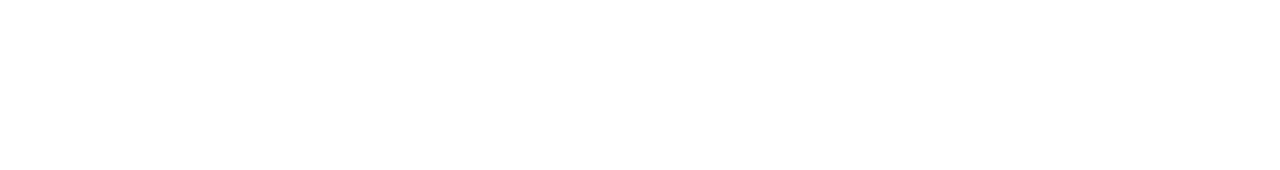
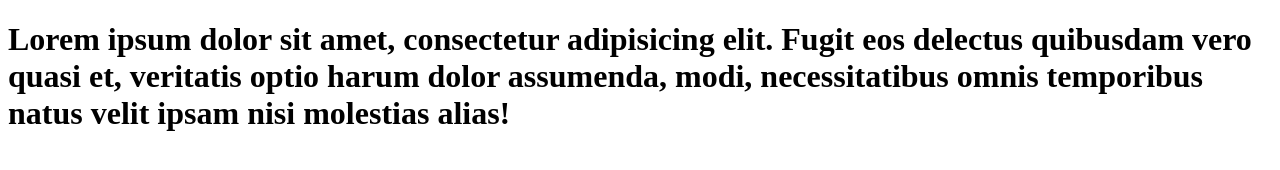
Before and after one commit to Dandgerson/anderson.su, a plain HTML site: page index.html in a window 1280 px wide. Drawn offline with Linux system fonts and the light colour scheme.

Commit message:
first commit

```diff
--- a/index.html
+++ b/index.html
@@ -5,6 +5,6 @@
 	<title>Document</title>
 </head>
 <body>
-
+	<h1>Lorem ipsum dolor sit amet, consectetur adipisicing elit. Fugit eos delectus quibusdam vero quasi et, veritatis optio harum dolor assumenda, modi, necessitatibus omnis temporibus natus velit ipsam nisi molestias alias!</h1>
 </body>
 </html>
```
